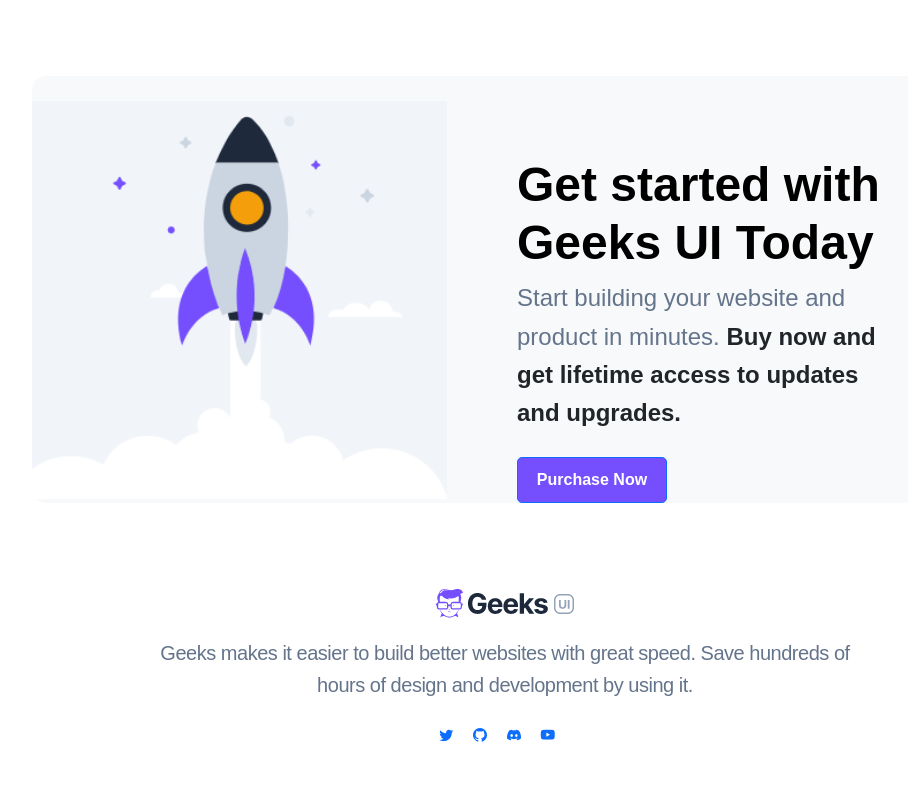
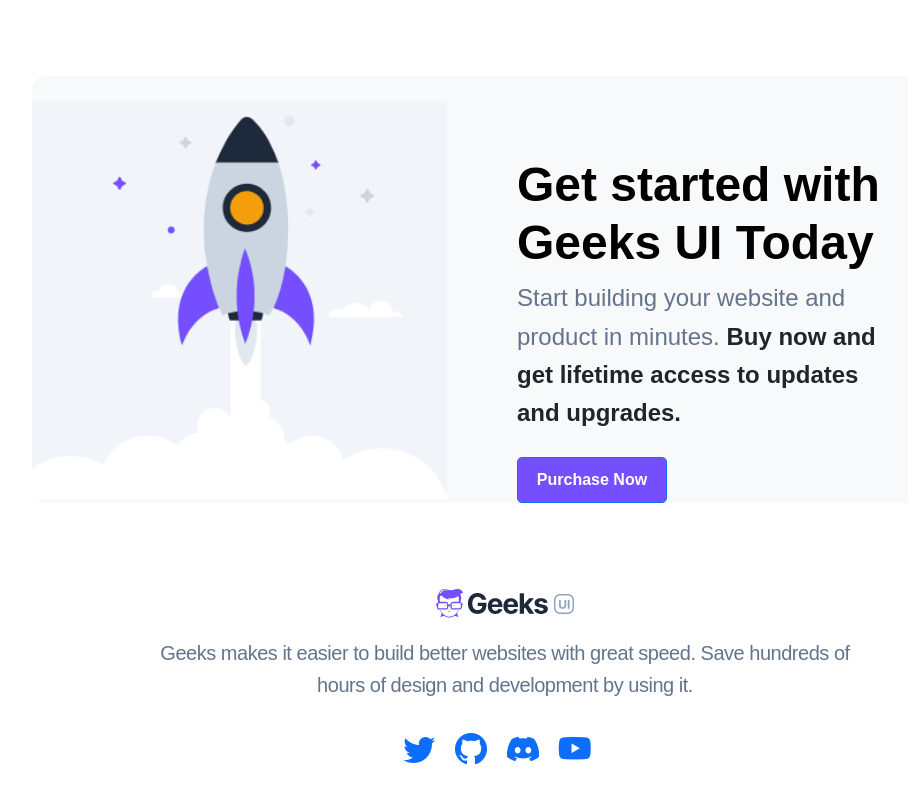
Before and after one commit to NikhilKhatri1/Bootstrap-Theme, a plain HTML site: page index.html in a window 1280 px wide. Shown: the part 5916-6716 px from the top of the page, without its empty margins (135-1043 px from the left). Before the commit the page ends 6687 px from the top, so only its background shows below. Drawn offline with nearby package versions, Linux system fonts and the light colour scheme.

Commit message:
size Updated

```diff
--- a/index.html
+++ b/index.html
@@ -641,10 +641,10 @@
                                 using it.</p>
 
                             <div class="mt-4">
-                                <a href="#" class="text-inherit me-3"><i class="bi bi-twitter"></i></a>
-                                <a href="#" class="text-inherit me-3"><i class="bi bi-github"></i></a>
-                                <a href="#" class="text-inherit me-3"><i class="bi bi-discord"></i></a>
-                                <a href="#" class="text-inherit me-3"><i class="bi bi-youtube"></i></a>
+                                <a href="#" class="text-inherit me-3 fs-2"><i class="bi bi-twitter"></i></a>
+                                <a href="#" class="text-inherit me-3 fs-2"><i class="bi bi-github"></i></a>
+                                <a href="#" class="text-inherit me-3 fs-2"><i class="bi bi-discord"></i></a>
+                                <a href="#" class="text-inherit me-3 fs-2"><i class="bi bi-youtube"></i></a>
                             </div>
                         </div>
                     </div>
```
